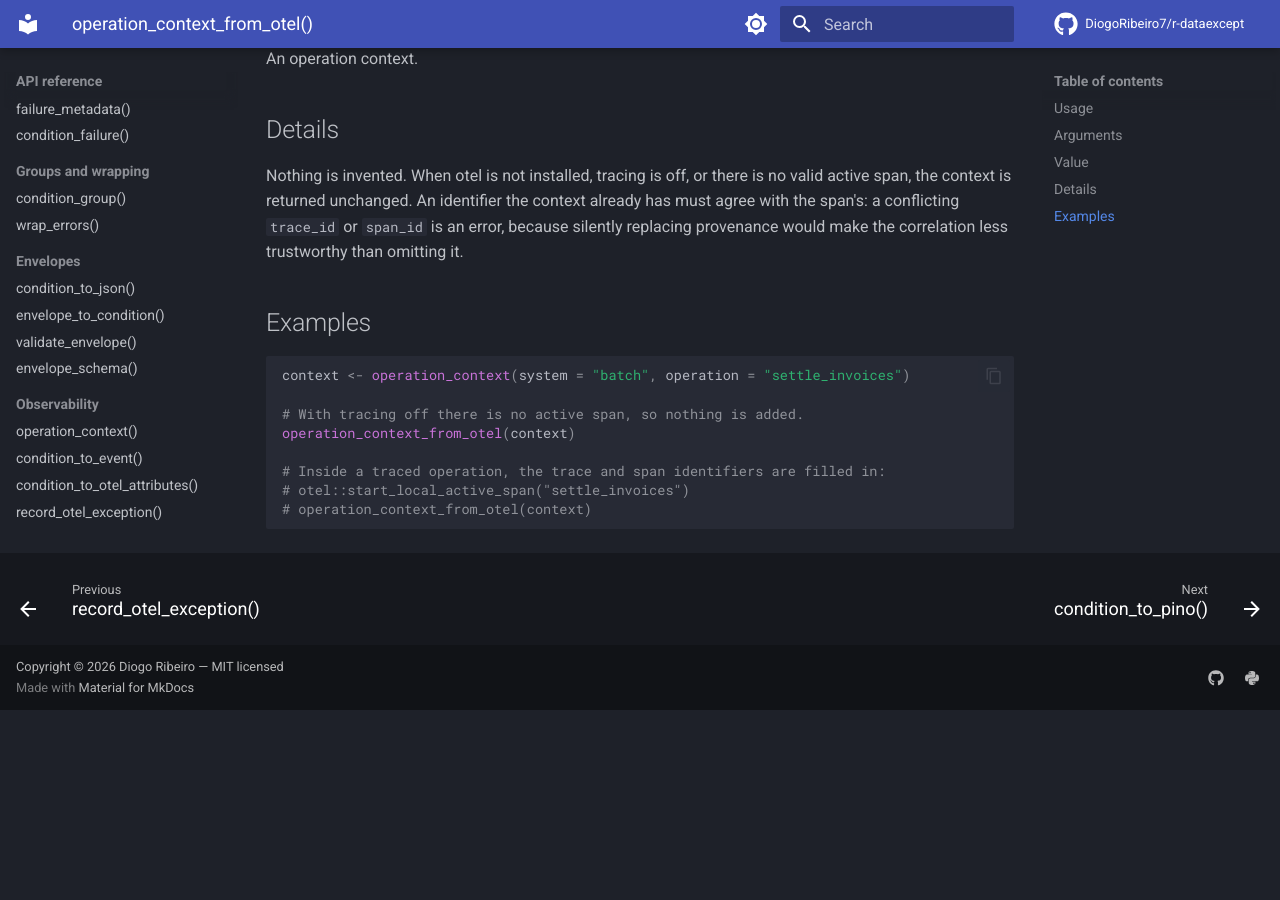
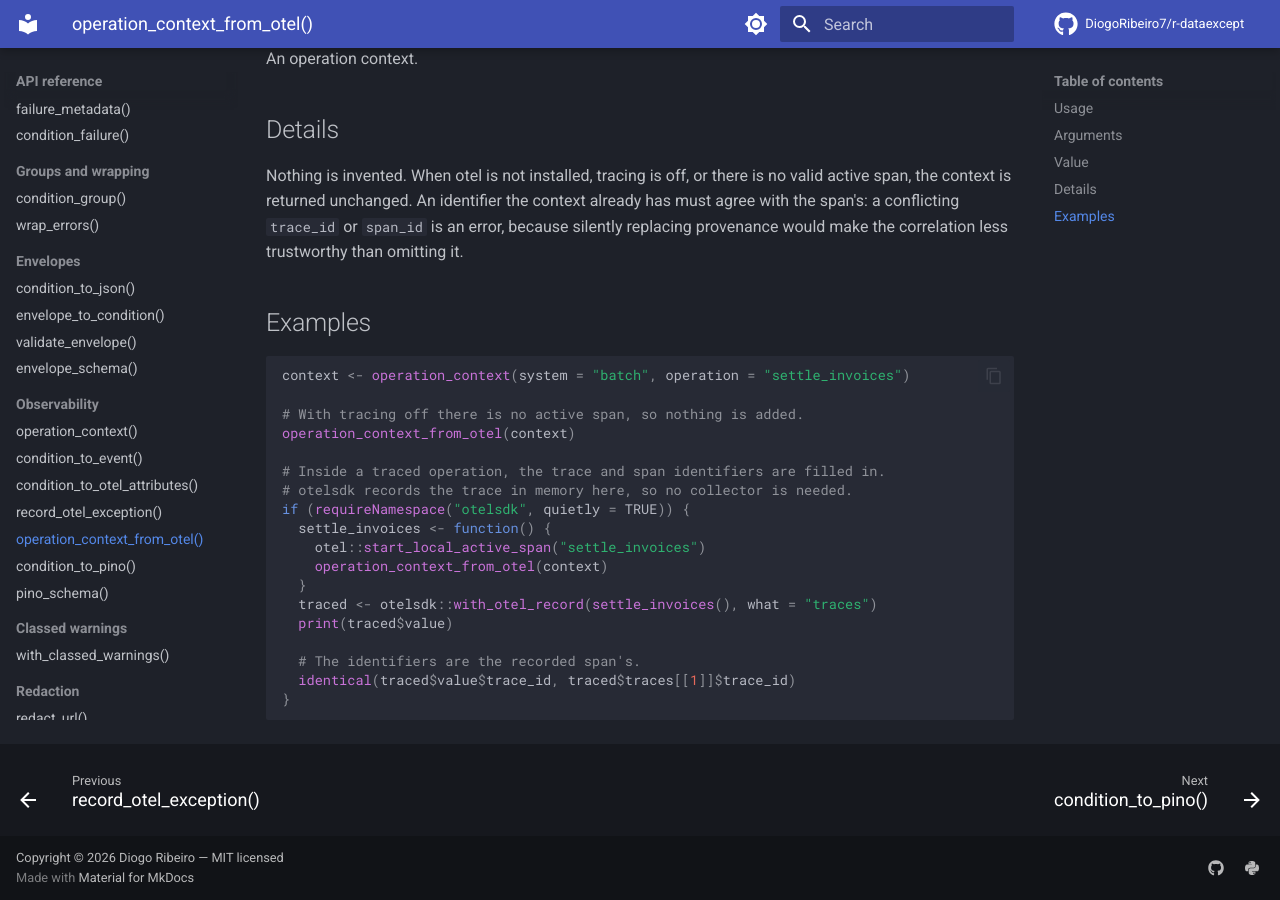
Before and after one commit to DiogoRibeiro7/r-dataexcept, an MkDocs documentation site: the page built from docs/reference/operation_context_from_otel.md, in a window 1280 px wide and 900 px high, scrolled down 787 px. Built offline with MkDocs 1.6.1 and Material for MkDocs 9.7.7, drawn with Linux system fonts in a browser that asks for light colours; comment, search, counter and statistics services are not loaded; before the commit the page ends 1497 px from its top, so only the background shows below that.

Commit message:
docs: make the operation_context_from_otel() example runnable
CRAN asked that examples contain no commented-out code. The traced half
of the example was two commented-out otel calls; it now runs them,
recording the trace in memory with otelsdk when that suggested package
is installed, and checks that the filled-in trace_id is the span's.

````diff
--- a/docs/reference/operation_context_from_otel.md
+++ b/docs/reference/operation_context_from_otel.md
@@ -44,7 +44,17 @@
 # With tracing off there is no active span, so nothing is added.
 operation_context_from_otel(context)
 
-# Inside a traced operation, the trace and span identifiers are filled in:
-# otel::start_local_active_span("settle_invoices")
-# operation_context_from_otel(context)
+# Inside a traced operation, the trace and span identifiers are filled in.
+# otelsdk records the trace in memory here, so no collector is needed.
+if (requireNamespace("otelsdk", quietly = TRUE)) {
+  settle_invoices <- function() {
+    otel::start_local_active_span("settle_invoices")
+    operation_context_from_otel(context)
+  }
+  traced <- otelsdk::with_otel_record(settle_invoices(), what = "traces")
+  print(traced$value)
+
+  # The identifiers are the recorded span's.
+  identical(traced$value$trace_id, traced$traces[[1]]$trace_id)
+}
 ```
````
Also changed, not shown: 2 other files.
